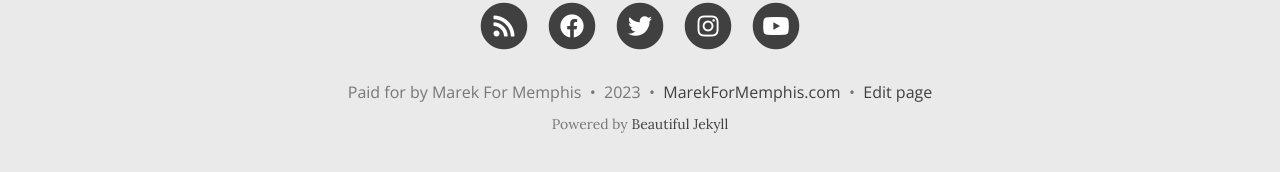
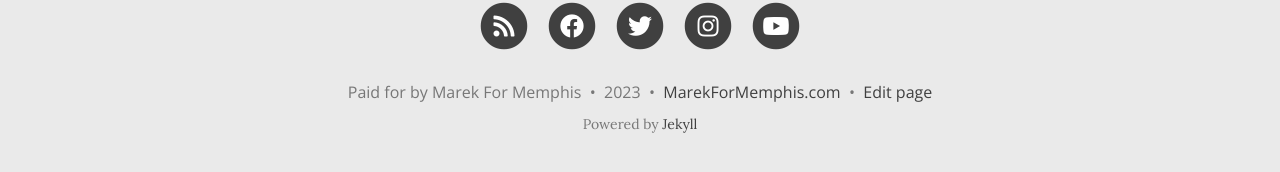
Before and after one commit to Queen-Linux-Technology-Group/marekformemphis-archive, a Jekyll site: the page built from index.html, in a window 1280 px wide and 900 px high, scrolled down 1753 px. Shown: the part 715-887 px from the top of the window. Built offline with Jekyll 4.4.1, drawn with Linux system fonts in a browser that asks for light colours; nearby versions of some CDN libraries; the list of posts is cut into pages by our own code; comment, search, counter and statistics services are not loaded.

Commit message:
fix footer

```diff
--- a/_includes/footer.html
+++ b/_includes/footer.html
@@ -39,7 +39,7 @@
       </p>
       {% unless site.remove-ads %}<p class="theme-by text-muted">
         Powered by
-        <a href="https://beautifuljekyll.com">Beautiful Jekyll</a>
+        <a href="https://jekyllrb.com/">Jekyll</a>
       </p>{% endunless %}
       </div>
     </div>
```
